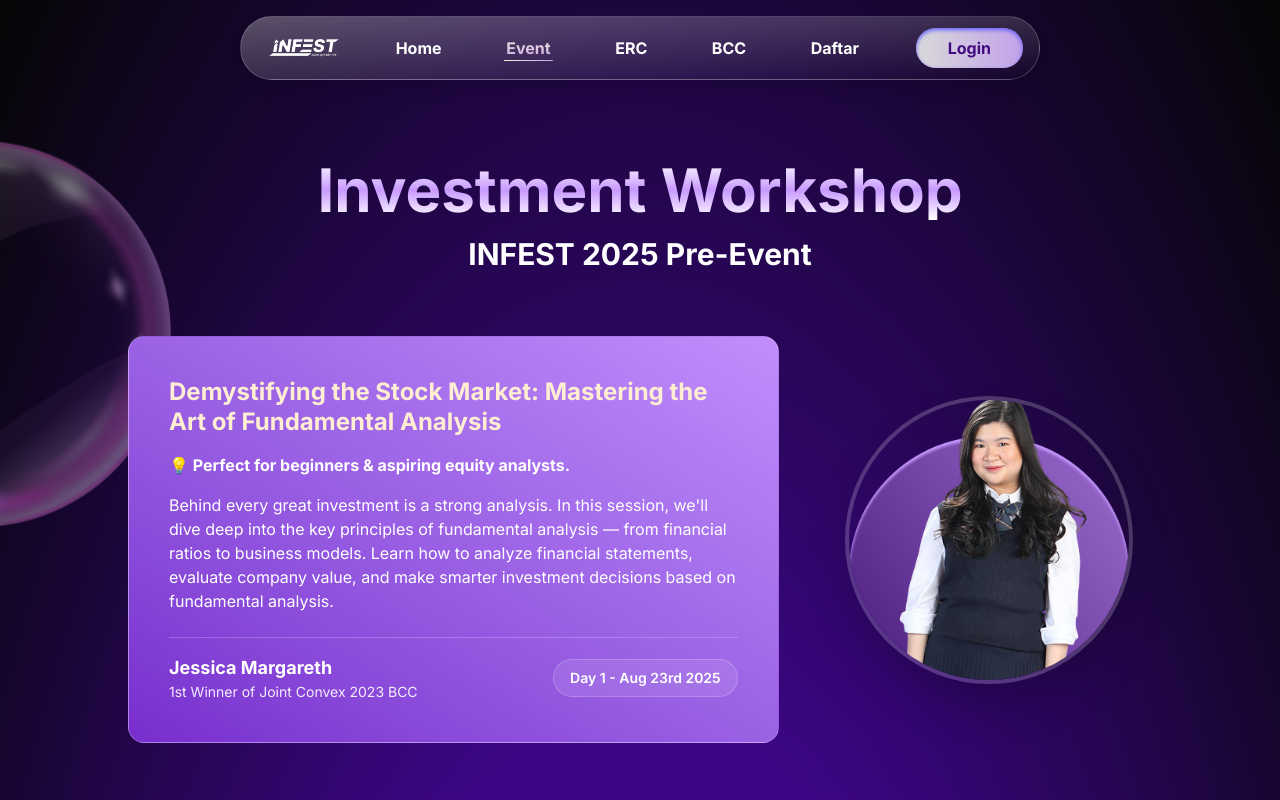
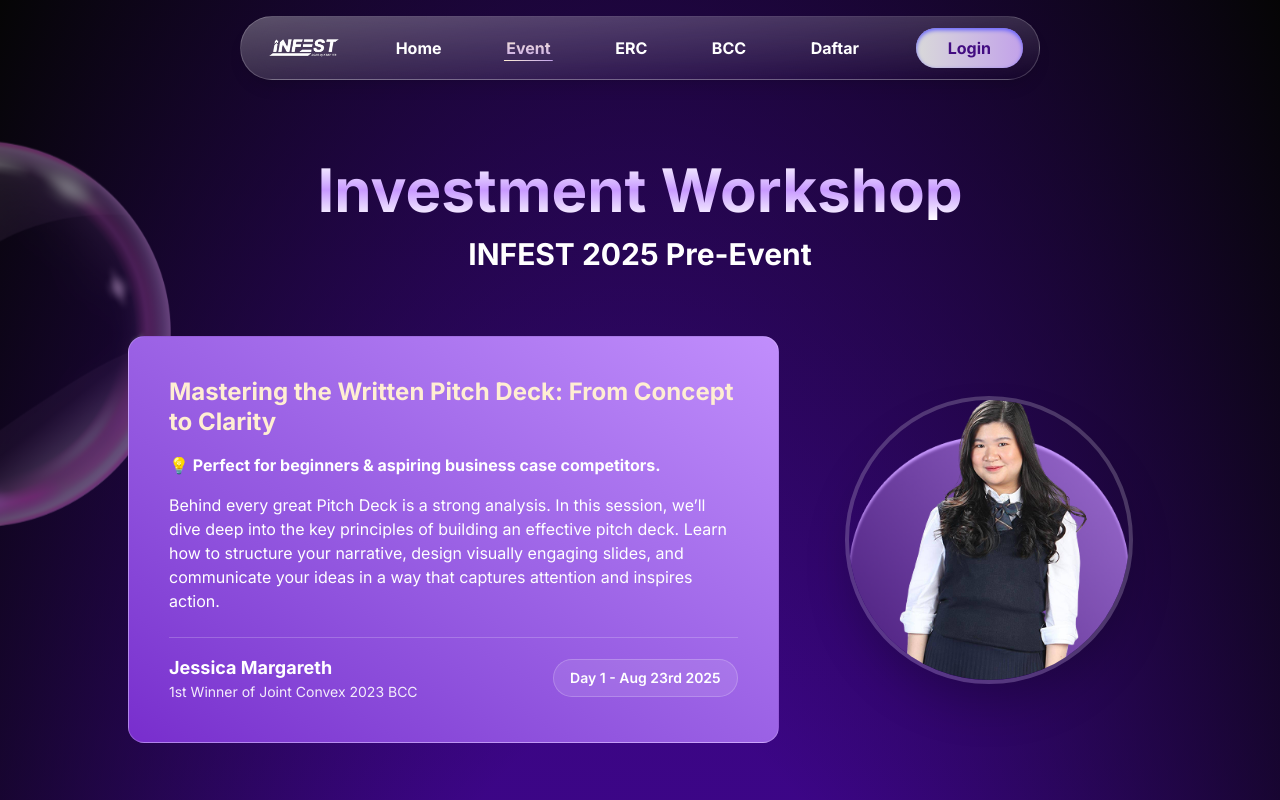
Before and after one commit to nicholaswisee/infest-2025, a Next.js app: page /event in a window 1280 px wide. Shown: the top 800 px of the page. Built offline with nearby package versions, Linux system fonts and the light colour scheme.

Commit message:
fix: ganti tulisan edo jelek

```diff
--- a/app/event/page.tsx
+++ b/app/event/page.tsx
@@ -58,14 +58,14 @@ const page = () => {
               <div className="bg-gradient-to-bl from-[#C18EFC] to-[#782DCD] rounded-2xl border border-white/20 p-6 md:p-8 lg:p-10">
                 <div className="space-y-4">
                   <h3 className="font-bold text-xl md:text-2xl text-[#FFEED2] leading-tight">
-                    Demystifying the Stock Market: Mastering the Art of Fundamental Analysis
-                  </h3>
-                  <p className="text-white font-bold">💡 Perfect for beginners & aspiring equity analysts.</p>
+                    Mastering the Written Pitch Deck: From Concept to Clarity                  </h3>
+                  <p className="text-white font-bold">💡 Perfect for beginners & aspiring business case competitors.</p>
                   <p className="text-white">
-                    Behind every great investment is a strong analysis. In this session, we'll dive deep into the key
-                    principles of fundamental analysis — from financial ratios to business models. Learn how to analyze
-                    financial statements, evaluate company value, and make smarter investment decisions based on
-                    fundamental analysis.
+                    Behind every great Pitch Deck is a strong analysis. In this
+                    session, we’ll dive deep into the key principles of building
+                    an effective pitch deck. Learn how to structure your narrative,
+                    design visually engaging slides, and communicate your ideas in
+                    a way that captures attention and inspires action.
                   </p>
                   <div className="mt-6 pt-4 border-t border-white/20">
                     <div className="flex flex-col sm:flex-row sm:items-center sm:justify-between gap-3">
```
